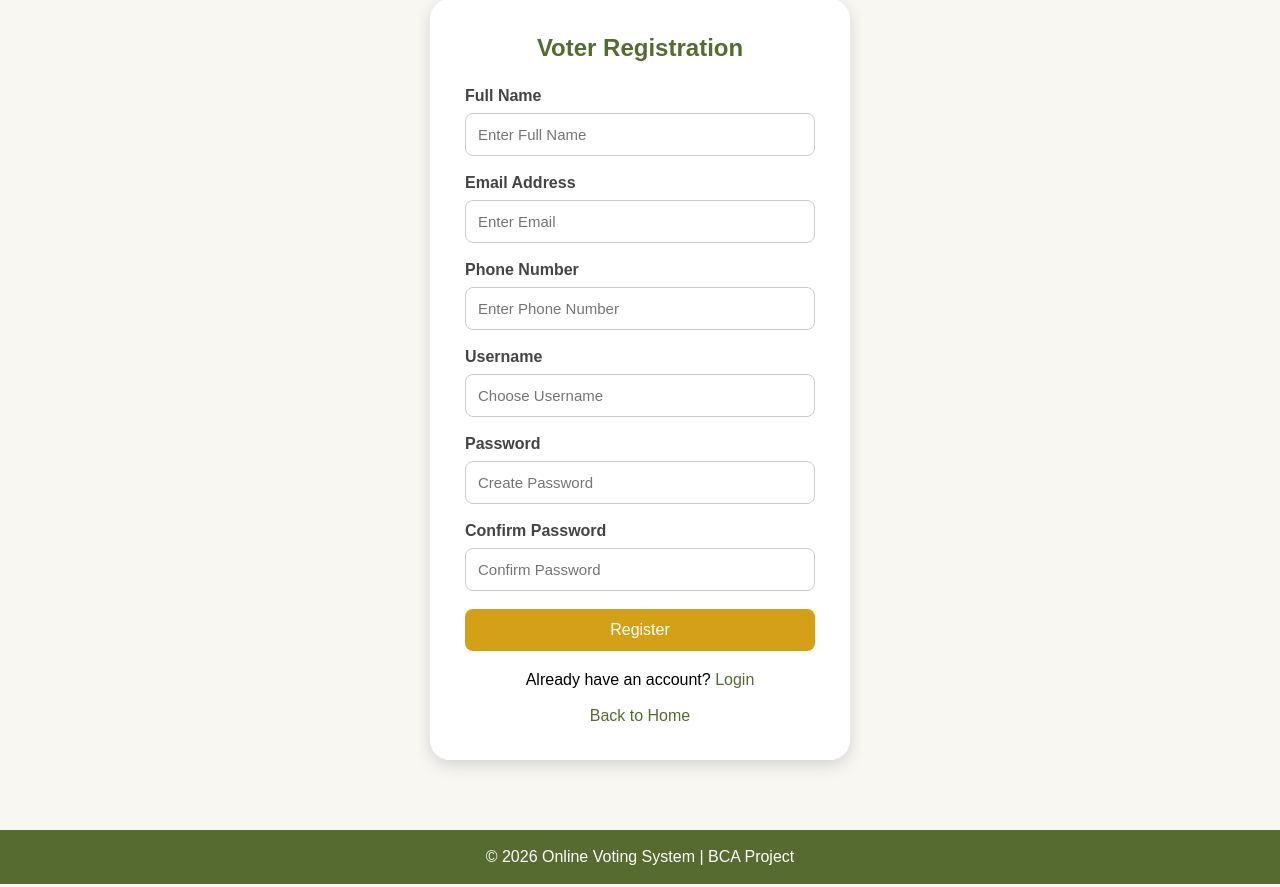
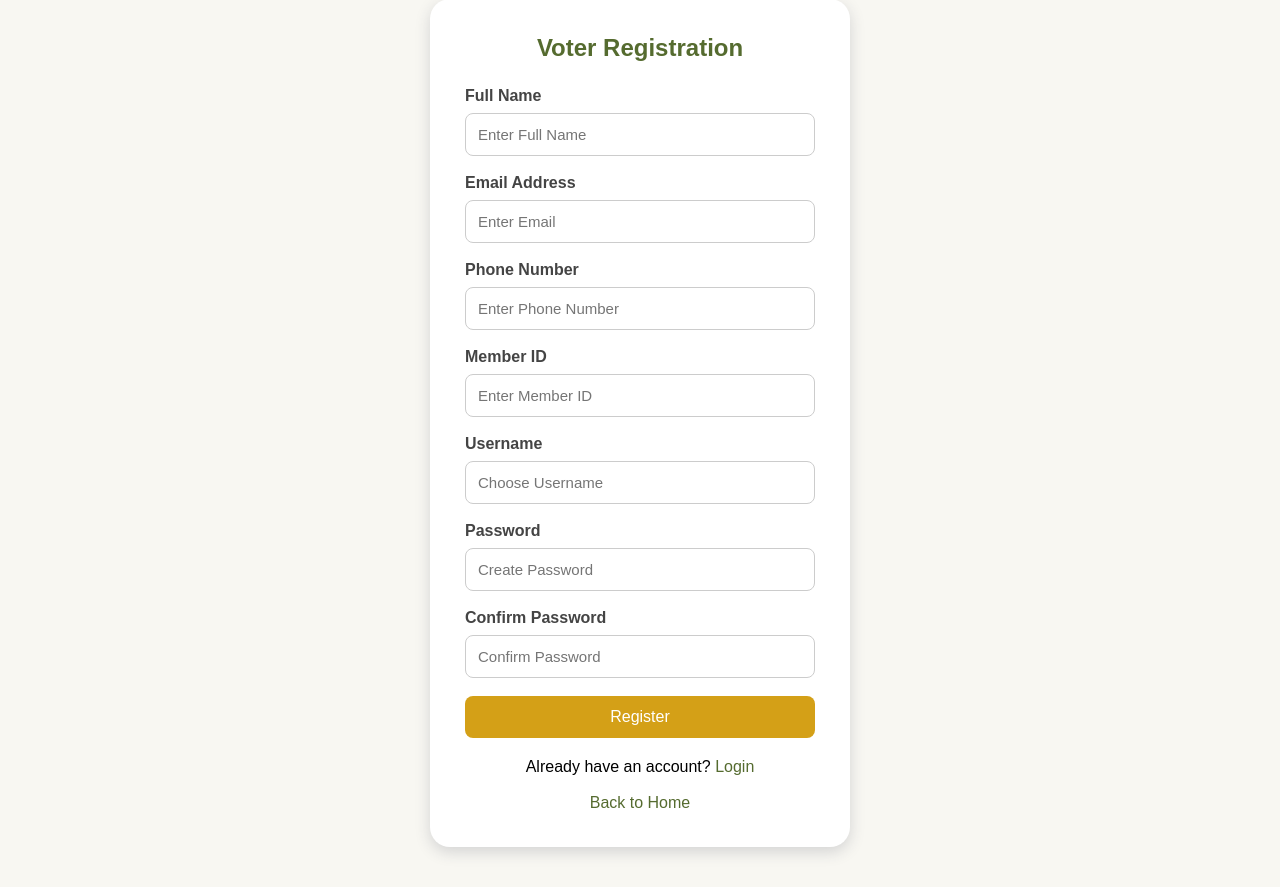
Before and after one commit to sakshimehta-501/OnlineVotingProject, a PHP site: page /register.php in a window 1280 px wide. Shown: the part 155-1042 px from the top of the page. Run offline with PHP 8.4, Linux system fonts and the light colour scheme.

Commit message:
Add Member ID field to voter registration form

```diff
--- a/register.php
+++ b/register.php
@@ -51,6 +51,9 @@ if ($_SERVER['REQUEST_METHOD'] === 'POST'){
         <label>Phone Number</label>
         <input type="text" placeholder="Enter Phone Number" name="phone" id="phone" required />
 
+        <label>Member ID</label>
+        <input type="text" placeholder="Enter Member ID" name="member_id" id="member_id" required />
+
         <label>Username</label>
         <input type="text" placeholder="Choose Username" name="username" id="username" required />
 
```
